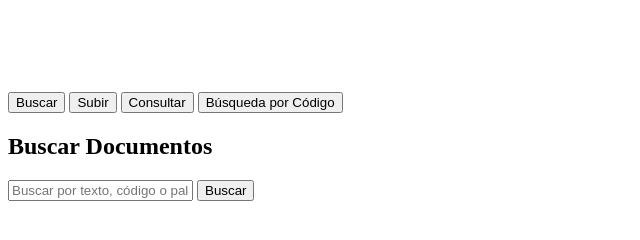
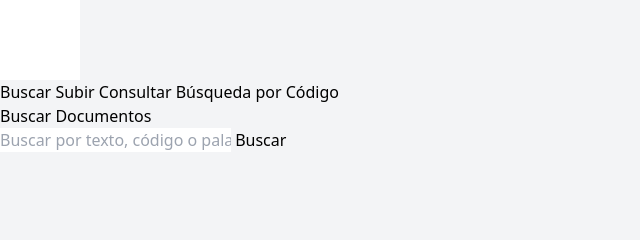
Before and after one commit to kino14n/NUEVO-GESTOR-DOC, a plain HTML site: page frontend/index.html in a window 1280 px wide. Shown: the whole page, without its empty margins (0-640 px from the left). Drawn offline with nearby package versions, Linux system fonts and the light colour scheme.

Commit message:
fix: agrego Tailwind CDN en <head> para estilos modernos

```diff
--- a/frontend/index.html
+++ b/frontend/index.html
@@ -4,6 +4,8 @@
   <meta charset="UTF-8">
   <meta name="viewport" content="width=device-width, initial-scale=1.0">
   <title>Gestor Documental Python</title>
+  <!-- Tailwind CDN -->
+  <script src="https://cdn.tailwindcss.com"></script>
   <link rel="stylesheet" href="css/custom.css">
 </head>
 <body class="bg-gray-100">
```
